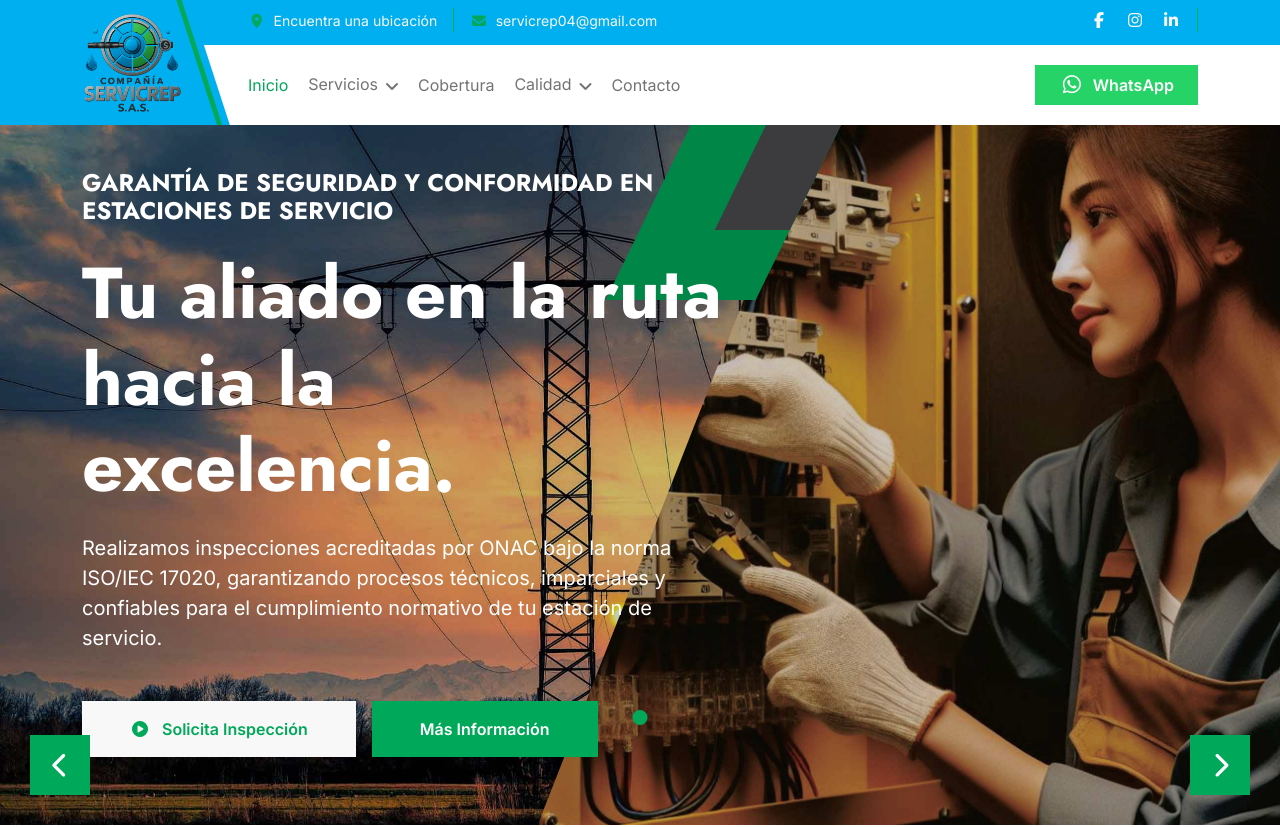
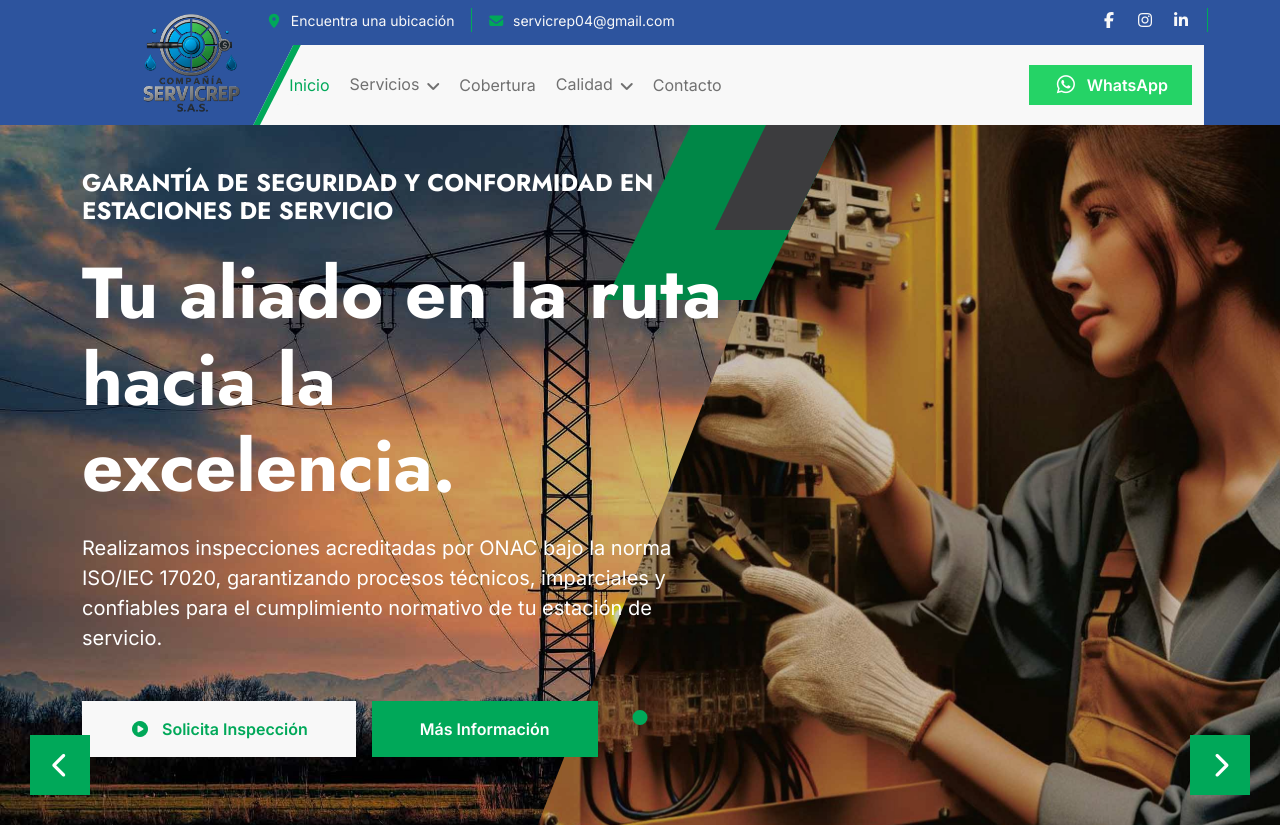
Before and after one commit to DaniP-Dev/Servi-Crep, a Next.js app: page / in a window 1280 px wide. Shown: the top 827 px of the page. Built offline with nearby package versions, Linux system fonts and the light colour scheme.

Commit message:
mejoras de navbar responsive

```diff
--- a/src/app/globals.css
+++ b/src/app/globals.css
@@ -1,4 +1,3 @@
-
 @import url("https://fonts.googleapis.com/css2?family=Inter:wght@100;200;300;400;500;600;700;800;900&display=swap");
 @import url("https://fonts.googleapis.com/css2?family=Jost:wght@100;200;300;400;500;600;700;800;900&display=swap");
 @import "@fortawesome/fontawesome-free/css/all.min.css";
@@ -12,12 +11,12 @@
    ============================================ */
 :root {
   /* ---- PALETA PRINCIPAL ---- */
-  --color-primary: #00A859;      /* Azul principal */
-  --color-secondary: #3E4095;    /* Azul/Púrpura */
-  --color-accent: #2D549E;       /* Verde (acentos, CTAs) */
-  --color-info: #00AFEF;         /* Cyan (links, info) */
-  --color-dark: #4B4B4D;         /* Gris oscuro (textos) */
-  --color-light: #FFFFFF;        /* Blanco (fondos) */
+  --color-primary: #00a859; /* Azul principal */
+  --color-secondary: #3e4095; /* Azul/Púrpura */
+  --color-accent: #2d549e; /* Verde (acentos, CTAs) */
+  --color-info: #00afef; /* Cyan (links, info) */
+  --color-dark: #4b4b4d; /* Gris oscuro (textos) */
+  --color-light: #ffffff; /* Blanco (fondos) */
 
   /* ---- VARIABLES BOOTSTRAP (heredan de paleta principal) ---- */
   --bs-primary: var(--color-primary);
@@ -65,8 +64,12 @@
    ============================================ */
 
 /* Links */
-a { color: var(--color-primary); }
-a:hover { color: var(--color-secondary); }
+a {
+  color: var(--color-primary);
+}
+a:hover {
+  color: var(--color-secondary);
+}
 
 /* Botones Primary */
 .btn-primary,
@@ -93,21 +96,43 @@ a:hover { color: var(--color-secondary); }
 }
 
 /* Fondos */
-.bg-primary { background-color: var(--color-primary) !important; }
-.bg-secondary { background-color: var(--color-secondary) !important; }
-.bg-success { background-color: var(--color-accent) !important; }
-.bg-info { background-color: var(--color-info) !important; }
-.bg-dark { background-color: var(--color-dark) !important; }
+.bg-primary {
+  background-color: var(--color-primary) !important;
+}
+.bg-secondary {
+  background-color: var(--color-secondary) !important;
+}
+.bg-success {
+  background-color: var(--color-accent) !important;
+}
+.bg-info {
+  background-color: var(--color-info) !important;
+}
+.bg-dark {
+  background-color: var(--color-dark) !important;
+}
 
 /* Textos */
-.text-primary { color: var(--color-primary) !important; }
-.text-secondary { color: var(--color-secondary) !important; }
-.text-success { color: var(--color-accent) !important; }
-.text-info { color: var(--color-info) !important; }
-.text-dark { color: var(--color-dark) !important; }
+.text-primary {
+  color: var(--color-primary) !important;
+}
+.text-secondary {
+  color: var(--color-secondary) !important;
+}
+.text-success {
+  color: var(--color-accent) !important;
+}
+.text-info {
+  color: var(--color-info) !important;
+}
+.text-dark {
+  color: var(--color-dark) !important;
+}
 
 /* Bordes */
-.border-primary { border-color: var(--color-primary) !important; }
+.border-primary {
+  border-color: var(--color-primary) !important;
+}
 
 /* Form Controls */
 .form-control:focus,
@@ -139,11 +164,25 @@ a:hover { color: var(--color-secondary); }
 }
 
 /* FontAwesome Icons */
-.fa, .far, .fal { color: var(--color-primary) !important; }
+.fa,
+.far,
+.fal {
+  color: var(--color-primary) !important;
+}
 
 /* Headings color */
-h1, h2, h3, h4, h5, h6,
-.h1, .h2, .h3, .h4, .h5, .h6 {
+h1,
+h2,
+h3,
+h4,
+h5,
+h6,
+.h1,
+.h2,
+.h3,
+.h4,
+.h5,
+.h6 {
   color: var(--color-dark);
 }
 
@@ -380,11 +419,11 @@ a {
     content: "";
     position: absolute;
     overflow: hidden;
-    width: 100%;
+    width: 500%;
     height: 600px;
     top: -200px;
     right: 18px;
-    background: var(--color-info);
+    background: var(--color-light);
     transform: rotate(-18deg);
     z-index: -1;
   }
@@ -393,10 +432,10 @@ a {
     content: "";
     position: absolute;
     overflow: hidden;
-    width: 5px;
+    width: 7px;
     height: 600px;
     top: -200px;
-    right: 18px;
+    right: -8px;
     background: var(--bs-primary);
     transform: rotate(-18deg);
     z-index: -1;
@@ -504,6 +543,24 @@ a {
   color: var(--bs-white);
 }
 
+.menu-inclined-left {
+  position: relative;
+  clip-path: polygon(40px 0, 100% 0, 100% 100%, 0 100%);
+  overflow: visible; /* Asegura que el ::before no se recorte */
+}
+
+.menu-inclined-left::before {
+  content: "";
+  position: absolute;
+  width: 9px;
+  height: 550px;
+  top: -200px;
+  left: 0;
+  background: var(--bs-primary);
+  transform: rotate(27deg); /* Ajusta este valor hasta que se vea paralelo */
+  z-index: 1;
+  pointer-events: none;
+}
 /* ============================================
    MOBILE NAVBAR (< 992px)
    ============================================ */
@@ -519,7 +576,7 @@ a {
   }
 
   .navbar .navbar-nav {
-    background-color: #DBDBDB;
+    background-color: #dbdbdb;
     padding: 1rem;
     border-radius: 8px;
     text-align: center;
@@ -528,7 +585,7 @@ a {
   .navbar .dropdown-menu {
     width: 100%;
     border: none;
-    background-color: #DBDBDB;
+    background-color: #dbdbdb;
     box-shadow: none;
   }
 
--- a/src/components/header/Banner.tsx
+++ b/src/components/header/Banner.tsx
@@ -4,22 +4,37 @@ import NavMenu from "./NavMenu";
 
 const Banner = () => {
   return (
-    <div className="container-fluid header-top ">
-      <div className="container d-flex align-items-center">
-        {/* Logo Desktop */}
-        <div className="d-none d-lg-flex align-items-center justify-content-center h-100">
-          <LogoLink
-            className="navbar-brand d-flex align-items-center justify-content-center"
-            style={{ height: "125px" }}
-          />
+    <>
+      {/* Solo en celulares/tablets */}
+      <header className="d-lg-none">
+        <div className="row bg-light">
+          <div className="col">
+            <NavMenu />
+          </div>
         </div>
+      </header>
 
-        <div className="w-100 h-100">
-          <TopBar />
-          <NavMenu />
+      {/* Solo en computadores */}
+      <header className="container-fluid bg-success d-none d-lg-block">
+        <div className="row mx-5">
+          <div className="col-2 d-flex align-items-center justify-content-end">
+            <LogoLink className="" />
+          </div>
+          <div className="col-10">
+            <div className="row">
+              <div className="col">
+                <TopBar />
+              </div>
+            </div>
+            <div className="row bg-light menu-inclined-left me-1">
+              <div className="col ms-4 ">
+                <NavMenu />
+              </div>
+            </div>
+          </div>
         </div>
-      </div>
-    </div>
+      </header>
+    </>
   );
 };
 
--- a/src/components/header/NavMenu.tsx
+++ b/src/components/header/NavMenu.tsx
@@ -29,8 +29,7 @@ interface CtaButtonProps {
 
 const navMenuStyles = {
   container: { height: "80px" },
-  dropdownMenu: {
-  },
+  dropdownMenu: {},
 };
 
 const useCloseNavbar = () => {
@@ -54,10 +53,7 @@ const NavDropdown = ({ item, onLinkClick }: NavDropdownProps) => (
     >
       {item.label}
     </Link>
-    <ul
-      className="dropdown-menu"
-      aria-labelledby={`navbar${item.label}`}
-    >
+    <ul className="dropdown-menu" aria-labelledby={`navbar${item.label}`}>
       {item.dropdown?.map((subitem, idx) => (
         <li key={`${item.label}-${idx}`}>
           <Link
@@ -108,9 +104,10 @@ const NavMenu = () => {
   const closeNavbar = useCloseNavbar();
 
   return (
-    <div className="nav-bar px-0 py-lg-0" style={navMenuStyles.container}>
-      <nav className="navbar navbar-expand-lg navbar-light d-flex justify-content-lg-end">
-        <LogoLink className="navbar-brand-2 d-lg-none" imageClassName="mt-2" />
+    <div className="nav-bar px-0 py-lg-0 " style={navMenuStyles.container}>
+      <nav className="navbar navbar-expand-lg navbar-light d-flex justify-content-lg-end ">
+        <div className="d-lg-none justify-content-between container-fluid h-100 bg-success ps-0">
+          <LogoLink className="navbar-brand-2 ps-4" />
 
           <button
             className="navbar-toggler"
@@ -121,9 +118,10 @@ const NavMenu = () => {
           >
             <span className="fa fa-bars" />
           </button>
+        </div>
 
         <div className="collapse navbar-collapse" id="navbarCollapse">
-          <div className="navbar-nav mx-0 mx-lg-auto">
+          <div className="navbar-nav mx-0 mx-lg-auto bg-light">
             {bannerTexts.nav.map((item) =>
               item.dropdown ? (
                 <NavDropdown
```
Lines whose indentation alone changed are shown as unchanged.
